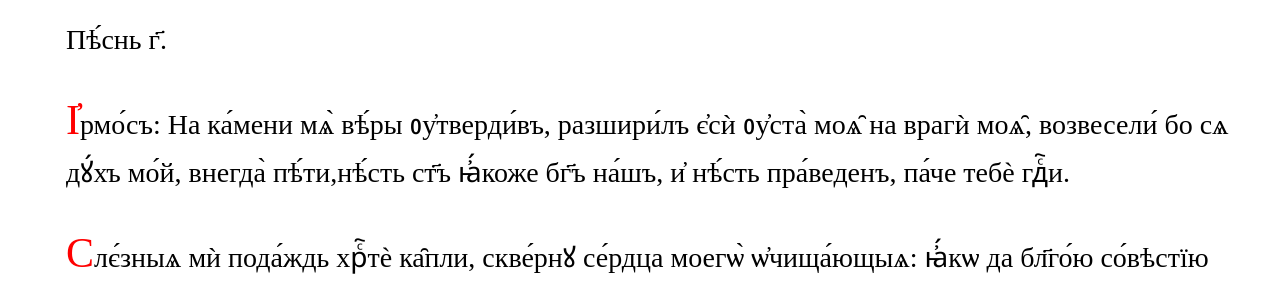
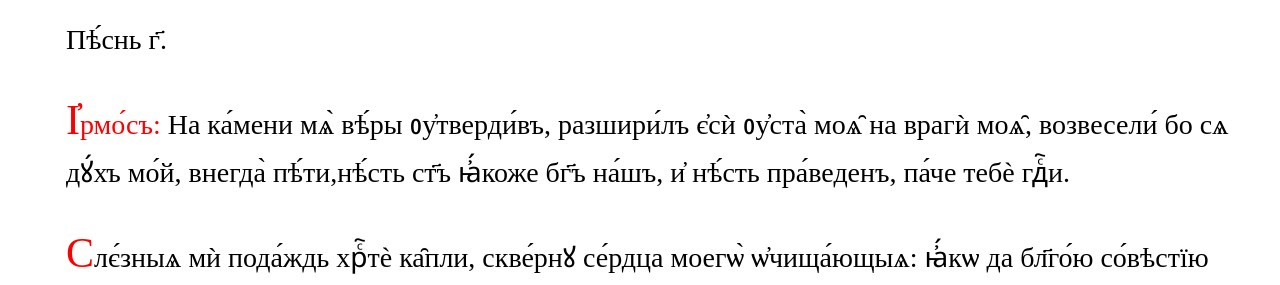
Before and after one commit to markjville/markjville.github.io, a Jekyll site: the page docs/последование-ко-причастию.html, which Jekyll copies as it is, in a window 1280 px wide and 900 px high, scrolled down 3004 px. Shown: the part 163-448 px from the top of the window. Built offline with Jekyll 4.4.1, drawn with Linux system fonts in a browser that asks for light colours; some web fonts are replaced; comment, search, counter and statistics services are not loaded.

Commit message:
Update последование-ко-причастию.html

```diff
--- a/docs/последование-ко-причастию.html
+++ b/docs/последование-ко-причастию.html
@@ -109,7 +109,7 @@ p::first-letter {
 ꙗ҆дꙋ́ща сп҃сти́сѧ.</p>
 
 Пѣ́снь г҃.
-<p>І҆рмо́съ: На ка́мени мѧ̀ вѣ́ры ᲂу҆тверди́въ, разшири́лъ є҆сѝ ᲂу҆ста̀ моѧ̑ на врагѝ моѧ̑, возвесели́ бо сѧ дꙋ́хъ мо́й, внегда̀ пѣ́ти,нѣ́сть ст҃ъ ꙗ҆́коже бг҃ъ на́шъ, и҆ нѣ́сть пра́веденъ, па́че тебѐ гдⷭ҇и.</p>
+<p><span style="color: red;">І҆рмо́съ: </span>На ка́мени мѧ̀ вѣ́ры ᲂу҆тверди́въ, разшири́лъ є҆сѝ ᲂу҆ста̀ моѧ̑ на врагѝ моѧ̑, возвесели́ бо сѧ дꙋ́хъ мо́й, внегда̀ пѣ́ти,нѣ́сть ст҃ъ ꙗ҆́коже бг҃ъ на́шъ, и҆ нѣ́сть пра́веденъ, па́че тебѐ гдⷭ҇и.</p>
 
 <p>Слє́зныѧ мѝ пода́ждь хрⷭ҇тѐ ка̑пли, скве́рнꙋ се́рдца моегѡ̀
 ѡ҆чища́ющыѧ: ꙗ҆́кѡ да бл҃го́ю со́вѣстїю ѡ҆чище́нъ, вѣ́рою прихождꙋ̀
```
